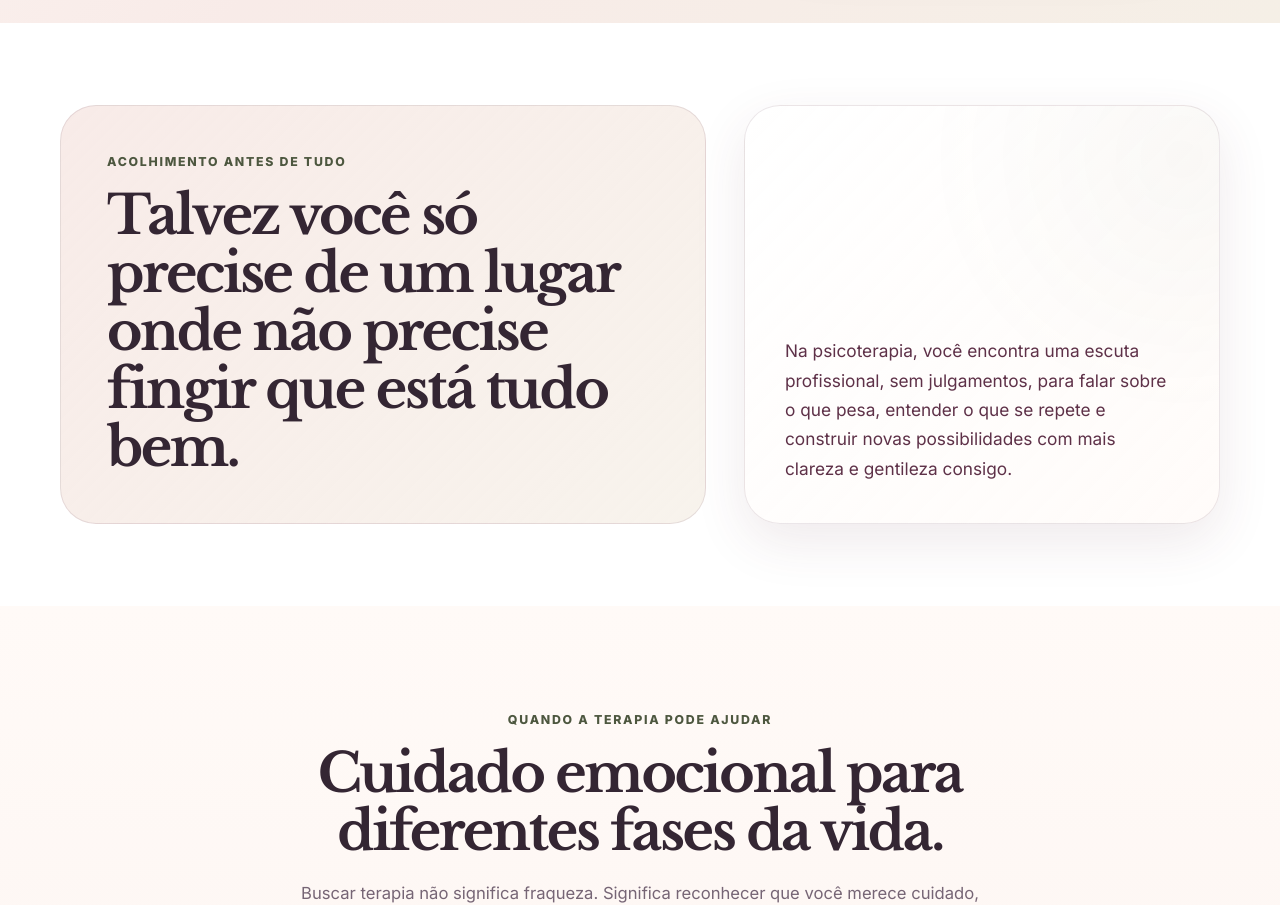
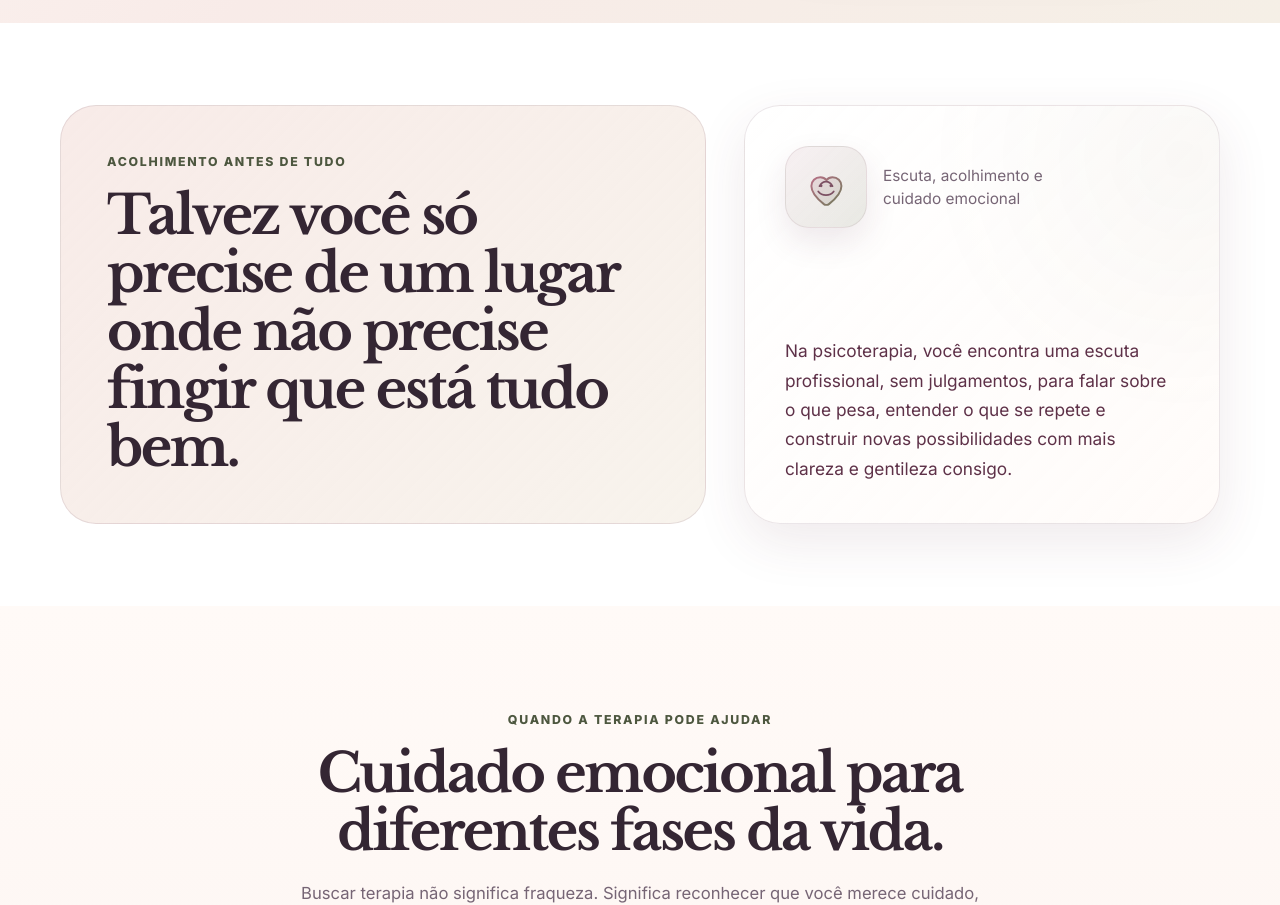
Before and after one commit to pedrinns0610/psicovanessamiranda, a plain HTML site: page index.html in a window 1280 px wide. Shown: the part 995-1900 px from the top of the page. Drawn offline with nearby package versions, Linux system fonts and the light colour scheme.

Commit message:
Landing page -V5

```diff
--- a/assets/css/styles.css
+++ b/assets/css/styles.css
@@ -465,7 +465,10 @@ h3 {
 
 .welcome-card {
   display: flex;
-  align-items: end;
+  flex-direction: column;
+  justify-content: space-between;
+  align-items: flex-start;
+  gap: 24px;
   padding: 40px;
   color: var(--wine);
   background:
@@ -475,10 +478,41 @@ h3 {
   box-shadow: var(--shadow-soft);
 }
 
+.welcome-illustration {
+  display: flex;
+  align-items: center;
+  gap: 16px;
+}
+
+.welcome-icon-wrap {
+  width: 82px;
+  height: 82px;
+  flex: 0 0 82px;
+  display: grid;
+  place-items: center;
+  border-radius: 24px;
+  background: linear-gradient(135deg, rgba(182,112,134,.10), rgba(113,123,91,.16));
+  border: 1px solid rgba(124, 80, 99, .12);
+  box-shadow: 0 14px 32px rgba(91, 44, 67, .10);
+}
+
+.welcome-icon-wrap svg {
+  width: 52px;
+  height: 52px;
+}
+
+.welcome-illustration span {
+  max-width: 210px;
+  font-size: .96rem;
+  line-height: 1.5;
+  color: var(--muted);
+}
+
 .welcome-card p {
   margin: 0;
   font-size: 1.08rem;
 }
+
 
 .section-heading {
   max-width: 720px;
@@ -1172,6 +1206,14 @@ h3 {
     padding: 28px;
   }
 
+  .welcome-illustration {
+    align-items: flex-start;
+  }
+
+  .welcome-illustration span {
+    max-width: none;
+  }
+
   .final-card {
     align-items: flex-start;
     flex-direction: column;
@@ -1186,6 +1228,8 @@ h3 {
 @media (max-width: 640px) {
   .container { width: min(100% - 28px, var(--container)); }
   .hero-actions { align-items: stretch; }
+  .welcome-illustration { flex-direction: column; }
+  .welcome-icon-wrap { width: 72px; height: 72px; flex-basis: 72px; }
   .btn { width: 100%; }
   .hero-notes span { flex: 1 1 calc(50% - 10px); justify-content: center; }
   .hero-portrait { min-height: 510px; }
--- a/index.html
+++ b/index.html
@@ -121,6 +121,25 @@
           <h2 id="acolhimento-title">Talvez você só precise de um lugar onde não precise fingir que está tudo bem.</h2>
         </div>
         <div class="welcome-card reveal">
+          <div class="welcome-illustration" aria-hidden="true">
+            <div class="welcome-icon-wrap">
+              <svg viewBox="0 0 64 64" role="img" focusable="false" aria-hidden="true">
+                <defs>
+                  <linearGradient id="welcomeGradient" x1="0%" y1="0%" x2="100%" y2="100%">
+                    <stop offset="0%" stop-color="#b67086"></stop>
+                    <stop offset="100%" stop-color="#717b5b"></stop>
+                  </linearGradient>
+                </defs>
+                <path d="M32 54c-1 0-1.9-.3-2.6-.9C19.6 45.5 14 38.9 14 30.9 14 24.7 18.8 20 25 20c3.1 0 5.8 1.4 7.6 3.6C34.2 21.4 36.9 20 40 20c6.2 0 11 4.7 11 10.9 0 8-5.6 14.6-15.4 22.2-.8.6-1.7.9-2.6.9Z" fill="url(#welcomeGradient)" opacity=".18"></path>
+                <path d="M32 54c-1 0-1.9-.3-2.6-.9C19.6 45.5 14 38.9 14 30.9 14 24.7 18.8 20 25 20c3.1 0 5.8 1.4 7.6 3.6C34.2 21.4 36.9 20 40 20c6.2 0 11 4.7 11 10.9 0 8-5.6 14.6-15.4 22.2-.8.6-1.7.9-2.6.9Z" fill="none" stroke="url(#welcomeGradient)" stroke-width="2.4" stroke-linecap="round" stroke-linejoin="round"></path>
+                <path d="M24 31c2-3.5 5.4-5.5 8-5.5 3.1 0 6.1 2.1 8 5.5" fill="none" stroke="#7c5063" stroke-width="2.2" stroke-linecap="round"></path>
+                <path d="M22.5 37.5c2.2 2.9 5.7 4.5 9.5 4.5s7.3-1.6 9.5-4.5" fill="none" stroke="#7c5063" stroke-width="2.2" stroke-linecap="round"></path>
+                <circle cx="26" cy="30.5" r="1.7" fill="#7c5063"></circle>
+                <circle cx="38" cy="30.5" r="1.7" fill="#7c5063"></circle>
+              </svg>
+            </div>
+            <span>Escuta, acolhimento e cuidado emocional</span>
+          </div>
           <p>Na psicoterapia, você encontra uma escuta profissional, sem julgamentos, para falar sobre o que pesa, entender o que se repete e construir novas possibilidades com mais clareza e gentileza consigo.</p>
         </div>
       </div>
```
